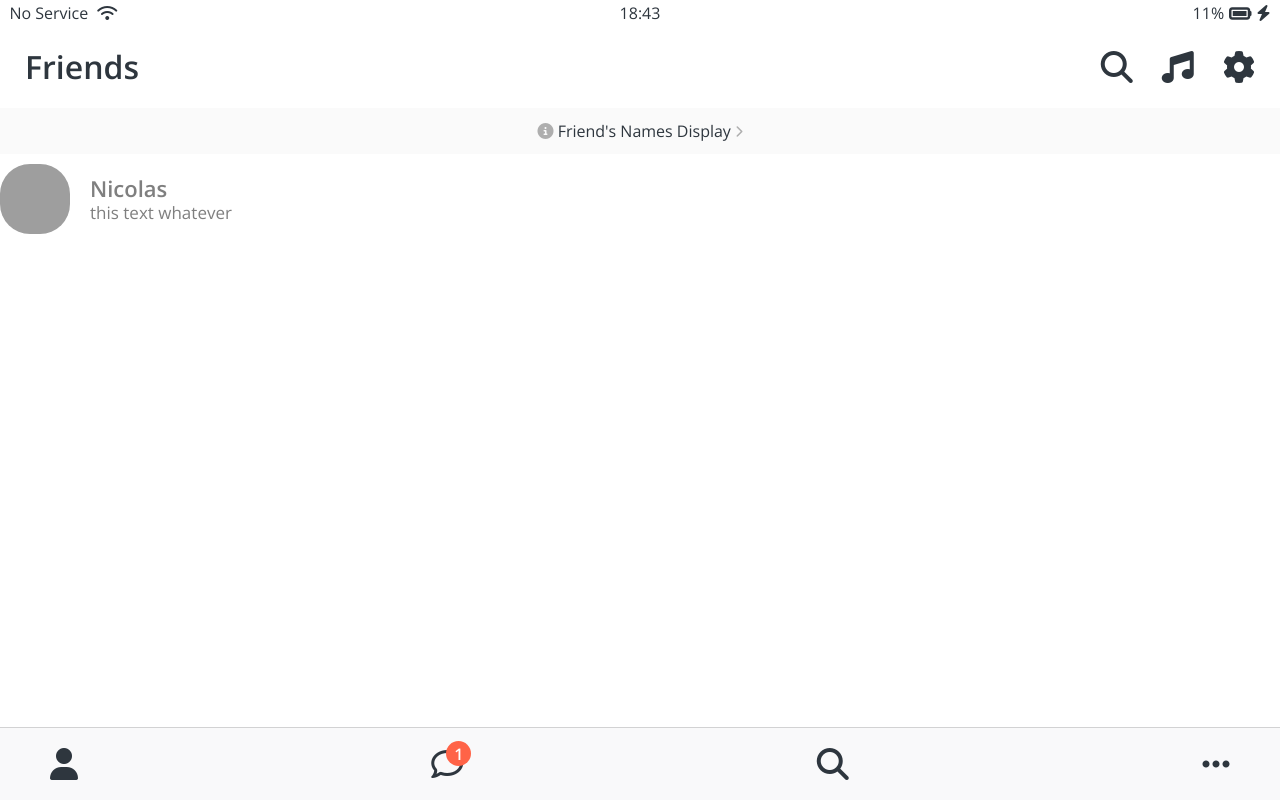
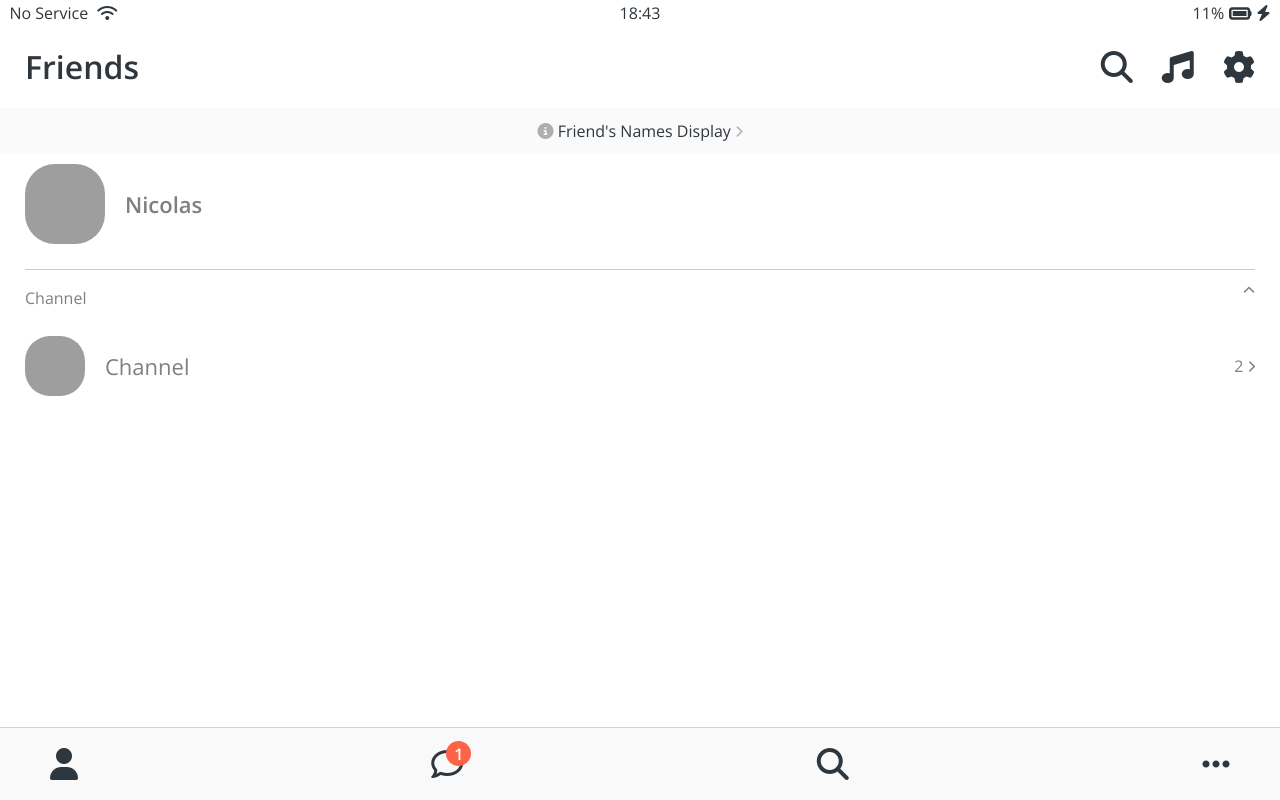
Before and after one commit to wjdals0509/kokoa-clone-2022, a plain HTML site: page friends.html in a window 1280 px wide. Drawn offline with nearby package versions, Linux system fonts and the light colour scheme; grey boxes are pictures that could not be loaded.

Commit message:
Update friends.html

```diff
--- a/friends.html
+++ b/friends.html
@@ -35,16 +35,37 @@
         <i class="fa-solid fa-circle-info"></i> Friend's Names Display
         <i class="fa-solid fa-chevron-right fa-xs"></i>
     </a>
+
+    <main class="friends-screen">
         <div class="user-component">
             <div class="user-component__column">
-            <img src="https://avatars.githubusercontent.com/u/29245056?s=200&v=4" class="user-component__avatar"/>
+                <img src="https://avatars.githubusercontent.com/u/29245056?s=200&v=4" class="user-component__avatar user-component__avatar--xl"/>
                 <div class="user-component__text">
                     <h4 class="user-component__title">Nicolas</h4>
-                <h6 class="user-component__subtitle">this text whatever</h6>
+                    <!-- <h6 class="user-component__subtitle">this text whatever</h6> -->
                 </div>
             </div>
             <div class="user-component__column"></div>
         </div>
+        <div class="friends-screen__channel">
+            <div class="friends-screen_channel-header">
+                <span>Channel</span>
+                <i class="fa-solid fa-chevron-up fa-xs"></i>
+            </div>
+            <div class="user-component">
+                <div class="user-component__column">
+                    <img src="https://avatars.githubusercontent.com/u/29245056?s=200&v=4" class="user-component__avatar user-component__avatar--sm"/>
+                    <div class="user-component__text">
+                        <h4 class="user-component__title user-component__title--not-bold">Channel</h4>
+                    </div>
+                </div>
+                <div class="user-component__column">
+                    <span>2</span>
+                    <i class="fa-solid fa-chevron-right fa-xs"></i>
+                </div>
+            </div>
+        </div>
+    </main>
 
     <nav class="nav">
         <ul class="nav__list">
```
Lines whose indentation alone changed are shown as unchanged.
